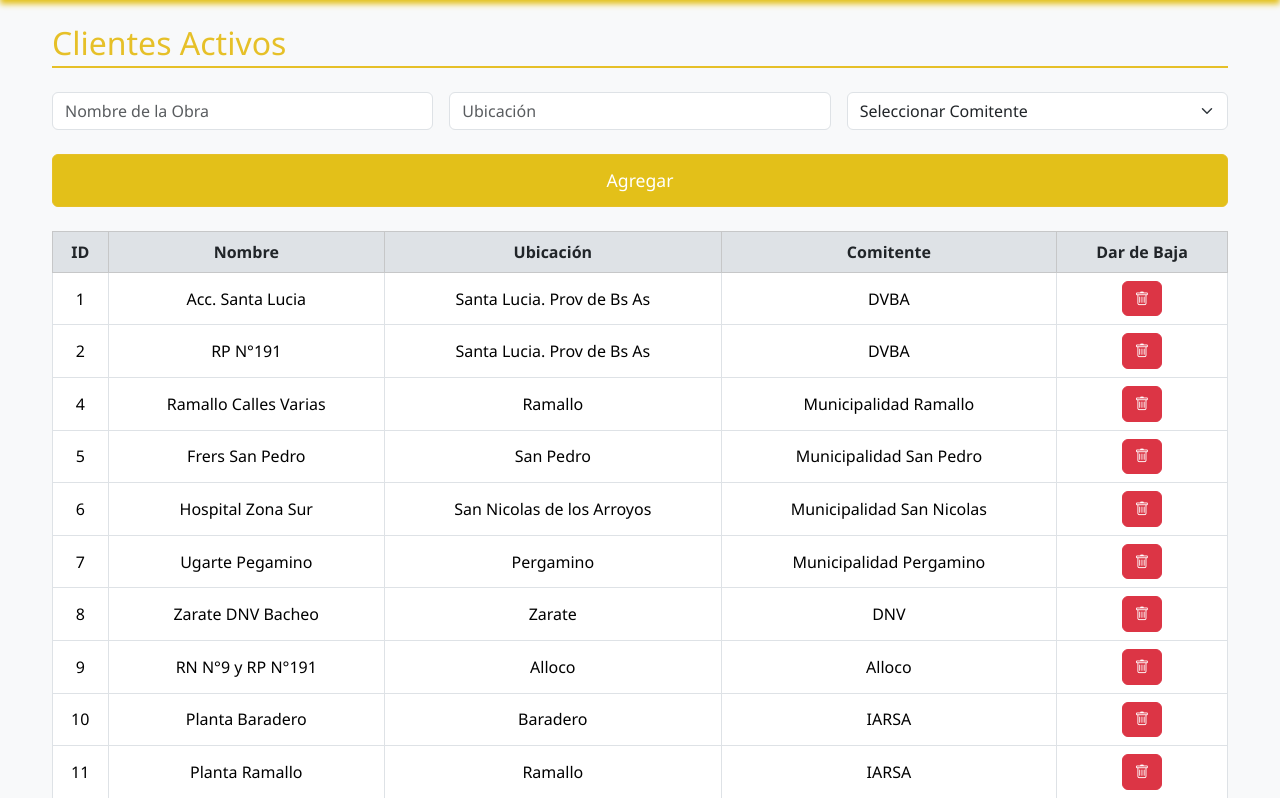
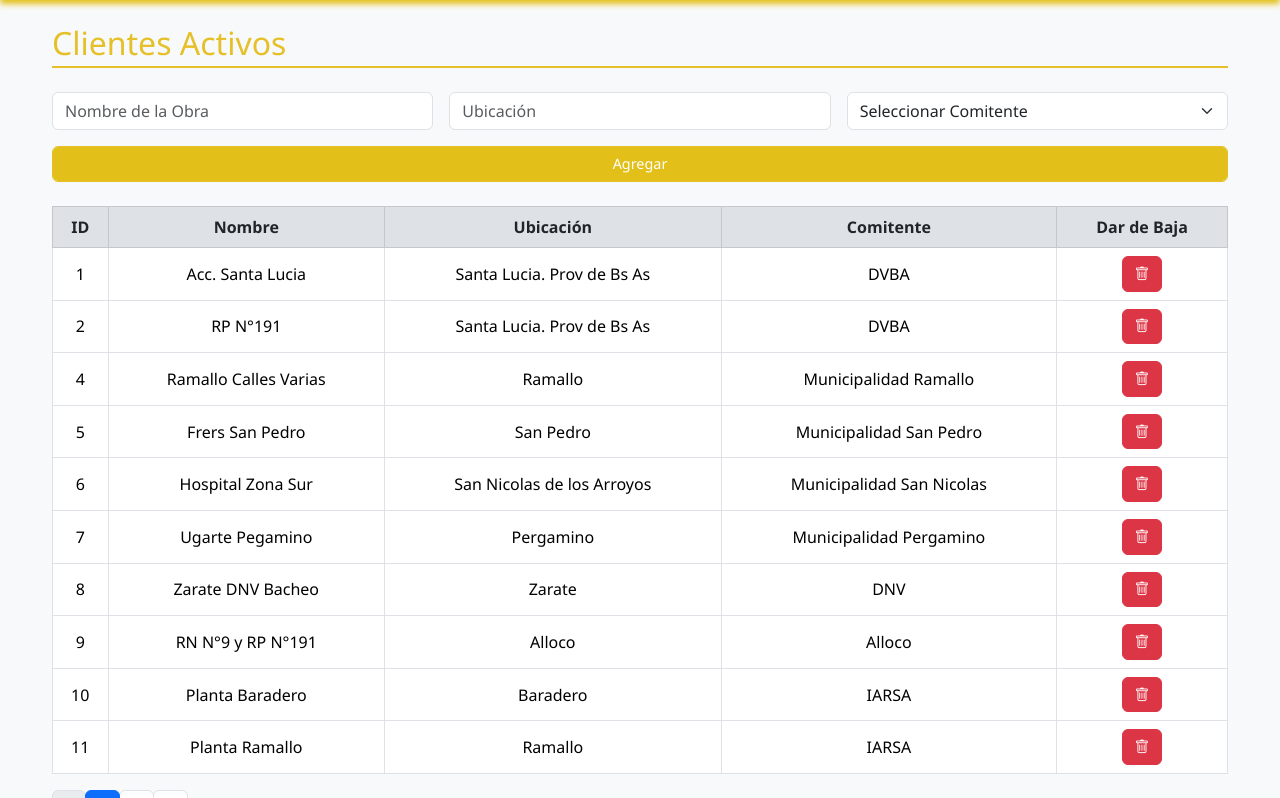
Before and after one commit to santiagonisi/Logistica, a Flask app: page /clientes in a window 1280 px wide. Shown: the part 70-868 px from the top of the page. Run offline with Flask 3, Linux system fonts and the light colour scheme; data comes from the database, SQL or seed files in the repository.

Commit message:
buttons modificados

```diff
--- a/logistica/templates/clientes.html
+++ b/logistica/templates/clientes.html
@@ -27,8 +27,8 @@
             <option value="Saj Construcciones">Saj Construcciones</option>
         </select>
     </div>
-    <div class="col-12">
-        <button type="submit" class="btn btn-primary btn-block btn-agregar-grande">Agregar</button>
+    <div class="col-md-12 d-flex align-items-end">
+    <button type="submit" class="btn btn-primary form-control">Agregar</button>
     </div>
 </form>
 
--- a/logistica/templates/vehiculo.html
+++ b/logistica/templates/vehiculo.html
@@ -26,8 +26,8 @@
             <option value="Inactivo">Inactivo</option>
         </select>
     </div>
-    <div class="col-12">
-        <button type="submit" class="btn btn-primary btn-block btn-agregar-grande">Agregar</button>
+    <div class="col-md-12 d-flex align-items-end">
+    <button type="submit" class="btn btn-primary form-control">Agregar</button>
     </div>
 </form>
 
```
